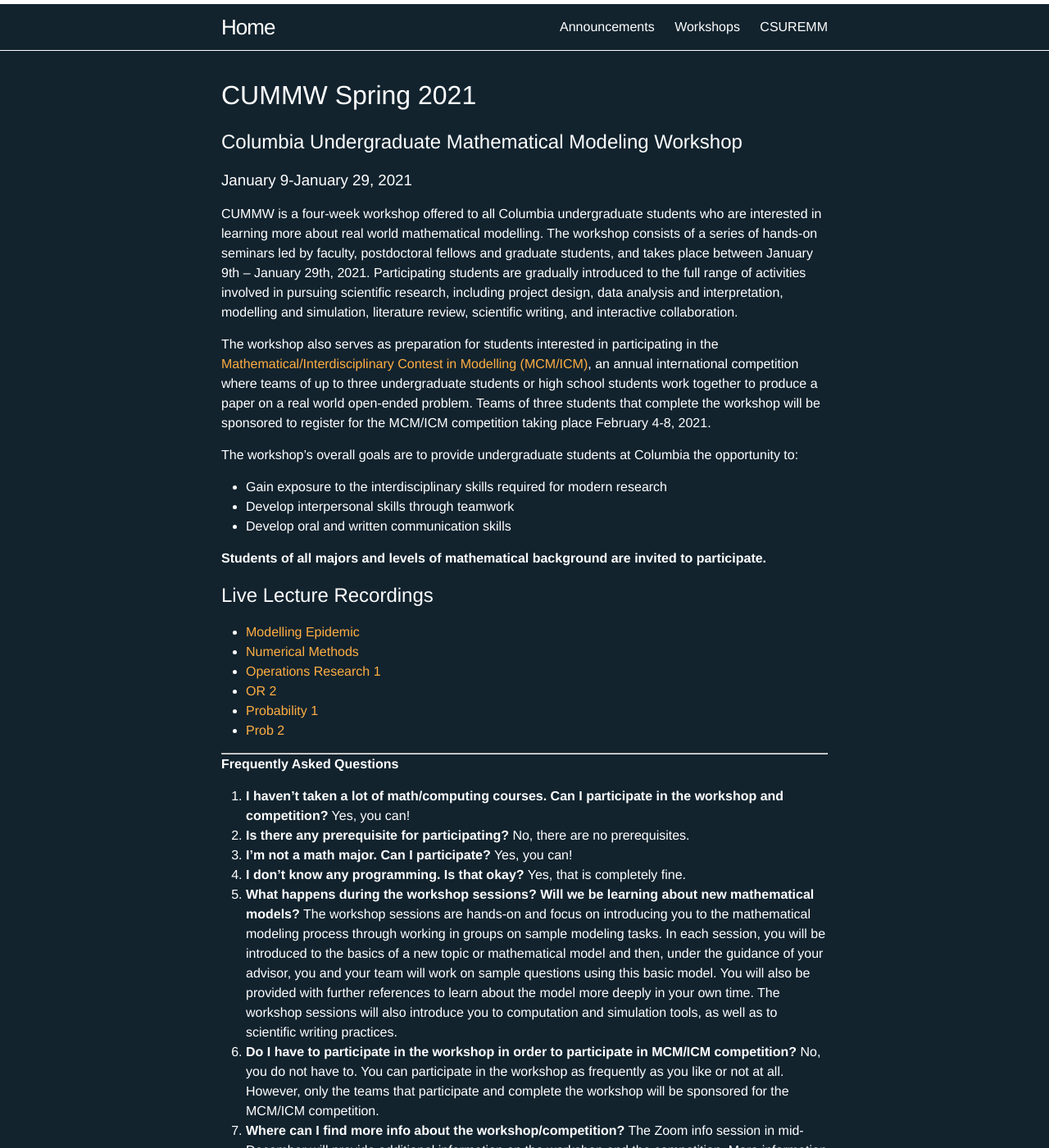
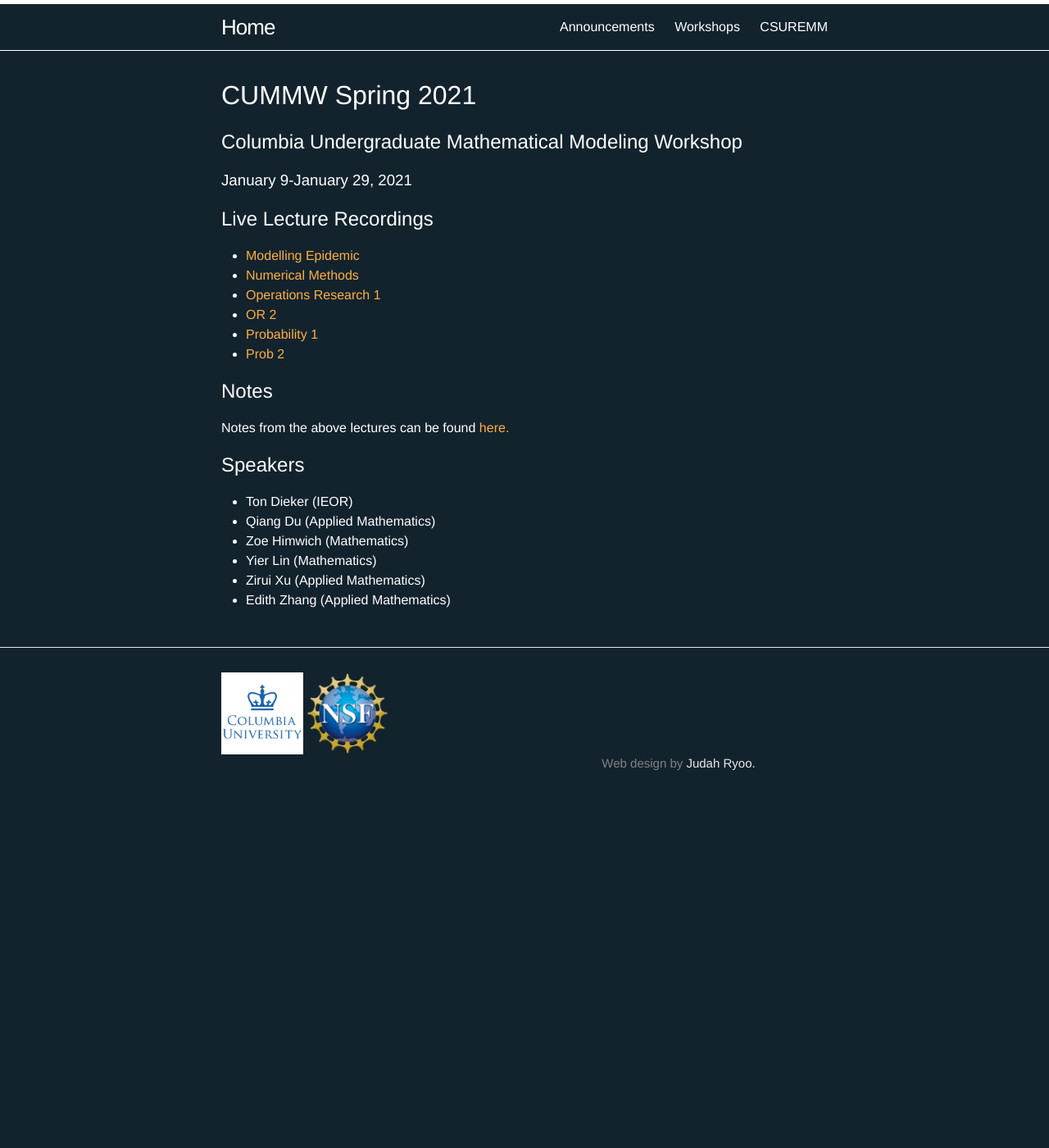
Before and after one commit to ColumbiaUndergradMathModeling/Home, a Jekyll site: the page built from Sp21.md, in a window 1280 px wide and 1400 px high. Shown: the whole window at 82% size. Built offline with Jekyll 4.4.1, drawn with Linux system fonts in a browser that asks for light colours; our own code applies the rules of GitHub Pages for plain Markdown files; some of the changed text lies outside the part shown.

Commit message:
condense

```diff
--- a/Sp21.md
+++ b/Sp21.md
@@ -9,17 +9,6 @@
 ## Columbia Undergraduate Mathematical Modeling Workshop
 ### January 9-January 29, 2021
 
-CUMMW is a four-week workshop offered to all Columbia undergraduate students who are interested in learning more about real world mathematical modelling. The workshop consists of a series of hands-on seminars led by faculty, postdoctoral fellows and graduate students, and takes place between January 9th – January 29th, 2021. Participating students are gradually introduced to the full range of activities involved in pursuing scientific research, including project design, data analysis and interpretation, modelling and simulation, literature review, scientific writing, and interactive collaboration.
-
-The workshop also serves as preparation for students interested in participating in the [Mathematical/Interdisciplinary Contest in Modelling (MCM/ICM)](https://www.comap.com/undergraduate/contests/index.html), an annual international competition where teams of up to three undergraduate students or high school students work together to produce a paper on a real world open-ended problem. Teams of three students that complete the workshop will be sponsored to register for the MCM/ICM competition taking place February 4-8, 2021.
-
-The workshop's overall goals are to provide undergraduate students at Columbia the opportunity to:
-
-- Gain exposure to the interdisciplinary skills required for modern research
-- Develop interpersonal skills through teamwork
-- Develop oral and written communication skills
-
-**Students of all majors and levels of mathematical background are invited to participate.**
 
 ## Live Lecture Recordings
 * [Modelling Epidemic](https://drive.google.com/file/d/10joow9nCwXMErZ8lgoonl8tVj_weO-dr/view?usp=sharing)
@@ -29,34 +18,14 @@
 * [Probability 1](https://drive.google.com/file/d/1Vlr1uWMUi_yUkERPsX_lQpm94tIfq645/view?usp=sharing)
 * [Prob 2](https://drive.google.com/file/d/1apQkOHuQcO4bVNy7DF1TZfhPo9npOBGN/view?usp=sharing)
 
-____
+## Notes
 
-**Frequently Asked Questions**
+Notes from the above lectures can be found [here.](https://drive.google.com/drive/folders/1MwQcBknOPIjYEm8v9-gaEblRAbOXUhZq?usp=sharing)
 
-1. **I haven’t taken a lot of math/computing courses. Can I participate in the workshop and competition?**
-Yes, you can!
-2. **Is there any prerequisite for participating?**
-No, there are no prerequisites.
-3. **I’m not a math major. Can I participate?**
-Yes, you can!
-4. **I don’t know any programming. Is that okay?**
-Yes, that is completely fine.
-5. **What happens during the workshop sessions? Will we be learning about new mathematical models?**
-The workshop sessions are hands-on and focus on introducing you to the mathematical modeling process through working in groups on sample modeling tasks. In each session, you will be introduced to the basics of a new topic or mathematical model and then, under the guidance of your advisor, you and your team will work on sample questions using this basic model. You will also be provided with further references to learn about the model more deeply in your own time. The workshop sessions will also introduce you to computation and simulation tools, as well as to scientific writing practices.
-6. **Do I have to participate in the workshop in order to participate in MCM/ICM competition?**
-No, you do not have to. You can participate in the workshop as frequently as you like or not at all. However, only the teams that participate and complete the workshop will be sponsored for the MCM/ICM competition.
-7. **Where can I find more info about the workshop/competition?**
-The Zoom info session in mid-December will provide additional information on the workshop and the competition. More information about the workshop can also be found on the workshop’s Campuswire group (registration required). More information on the MCM/ICM competition can be found [here](https://www.comap.com/undergraduate/contests/mcm/instructions.php).
-8. **When are the hands-on seminars scheduled?**
-The seminars will be scheduled once or twice a week from January 9th to January 29th – the exact meeting times and Zoom links will be made available on the workshop’s Campuswire group (registration required).
-9. **Do I need to form a team to participate in the workshop/competition?**
-Yes, you will have to form a team of three. If you do not currently have a team, you are encouraged to attend the workshop to try to meet potential teammates.
-10. **How and when do I sign up for the competition?**
-Please see [Contest Rules, Registration and Instructions](https://www.comap.com/undergraduate/contests/mcm/instructions.php). We will be registering the teams that successfully complete the workshop.
-
-**Other Questions?**
-
-Please contact the program organizers:
-
-- Ivan Corwin [corwin@math.columbia.edu](corwin@math.columbia.edu)
-- George Dragomir [dragomir@math.columbia.edu](dragomir@math.columbia.edu)
+## Speakers
+* Ton Dieker (IEOR)
+* Qiang Du (Applied Mathematics)
+* Zoe Himwich (Mathematics)
+* Yier Lin (Mathematics)
+* Zirui Xu (Applied Mathematics)
+* Edith Zhang (Applied Mathematics)
```
